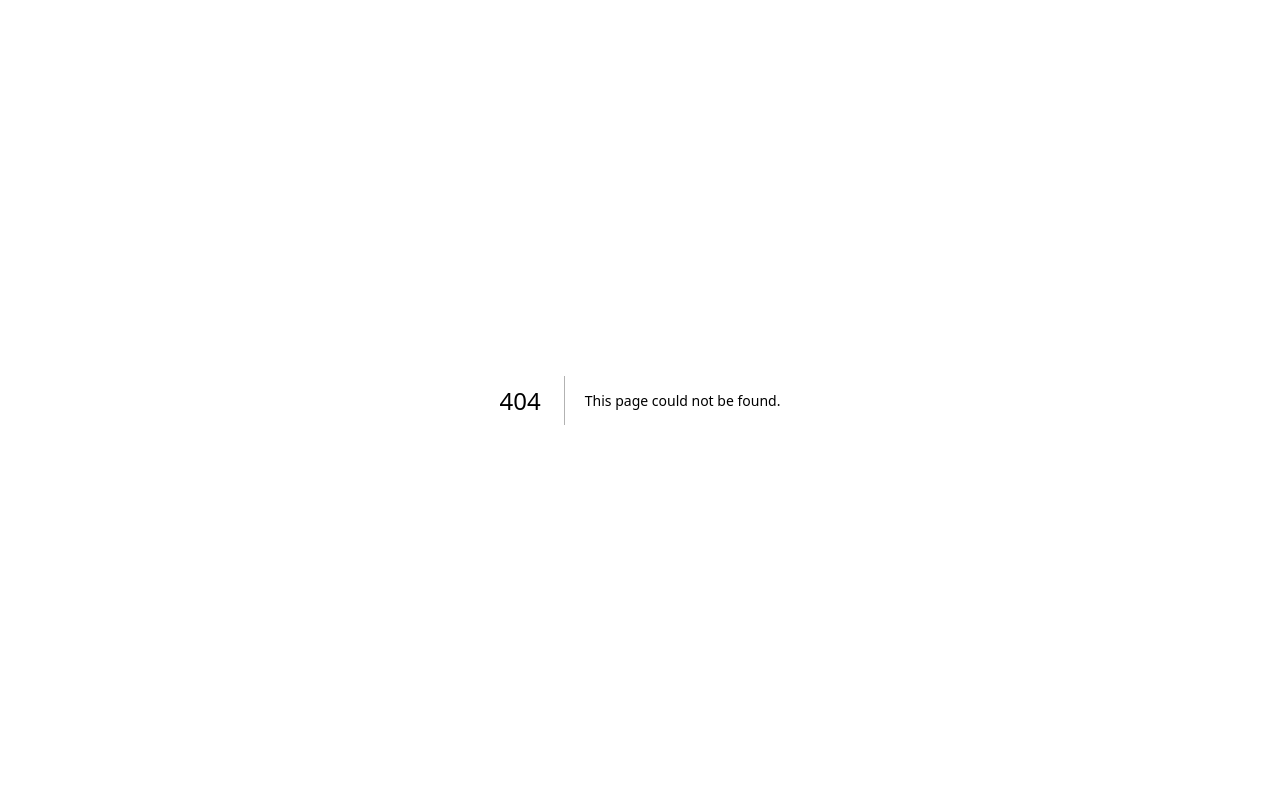
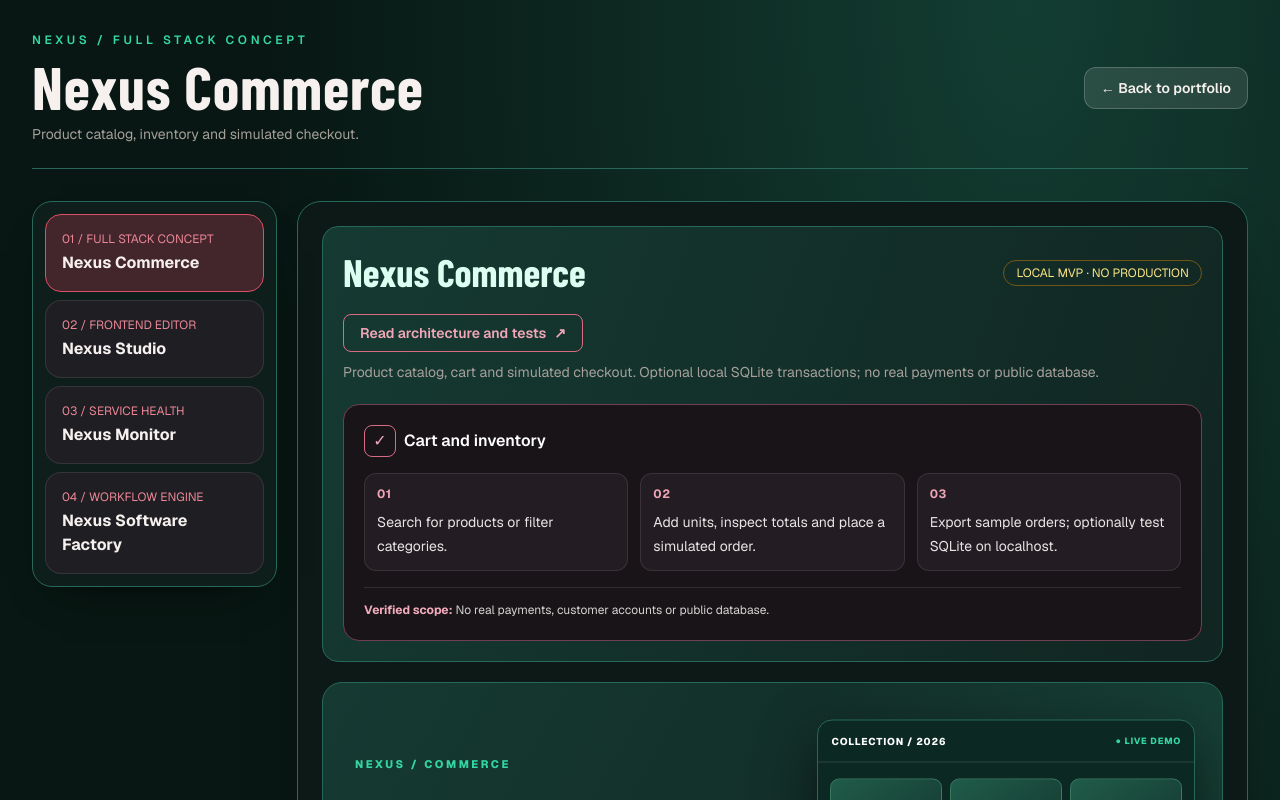
Before and after one commit to Dleteo/Nexus-AI, a Next.js app: page /en/labs/commerce in a window 1280 px wide. Before the commit this address had no page. Shown: the top 800 px of the page. Built offline with nearby package versions, Linux system fonts and the light colour scheme; a web font is replaced by a local one.

Commit message:
feat: standalone engineering project routes in five languages

```diff
--- /dev/null
+++ b/app/[lang]/labs/[lab]/page.tsx
@@ -0,0 +1,10 @@
+import { notFound } from "next/navigation";
+import LabsWorkspace, { type LabId } from "../../../../components/labs/LabsWorkspace";
+import {isSiteLanguage} from "../../../../data/site-languages";
+const labs:LabId[]=["commerce","studio","monitor","factory"];
+export function generateStaticParams(){return ["en","es","de","fr","pt"].flatMap(lang=>labs.map(lab=>({lang,lab})));}
+export default async function LocalizedStandaloneLab({params}:{params:Promise<{lang:string;lab:string}>}){
+ const {lang,lab}=await params;
+ if(!isSiteLanguage(lang)||!labs.some(value=>value===lab))notFound();
+ return <LabsWorkspace language={lang} initialLab={lab as LabId} standalone/>;
+}
```
